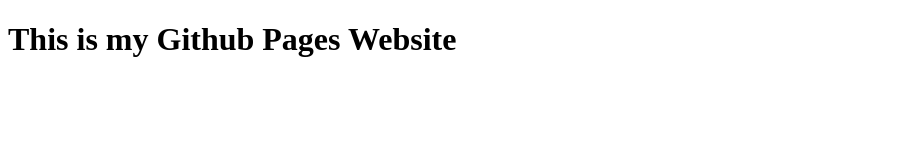
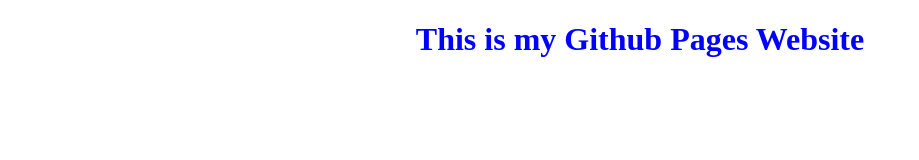
Before and after one commit to Massuwan-Mass/massuwan-mass.github.io, a plain HTML site: page index.html in a window 1280 px wide. Shown: the whole page, without its empty margins (0-919 px from the left). Drawn offline with Linux system fonts and the light colour scheme.

Commit message:
update stye

```diff
--- a/index.html
+++ b/index.html
@@ -2,8 +2,15 @@
 <html lang ="en">
     <head>
         <title>
-            My Site!
+            Hello I'm Massuwan Chantarawirat!
         </title>
+    <style>
+        h1 {
+            Color:blue;
+            Text-align:center;
+        }
+
+    </style>
     </head>
     <body>
         <h1>This is my Github Pages Website</h1>
```
